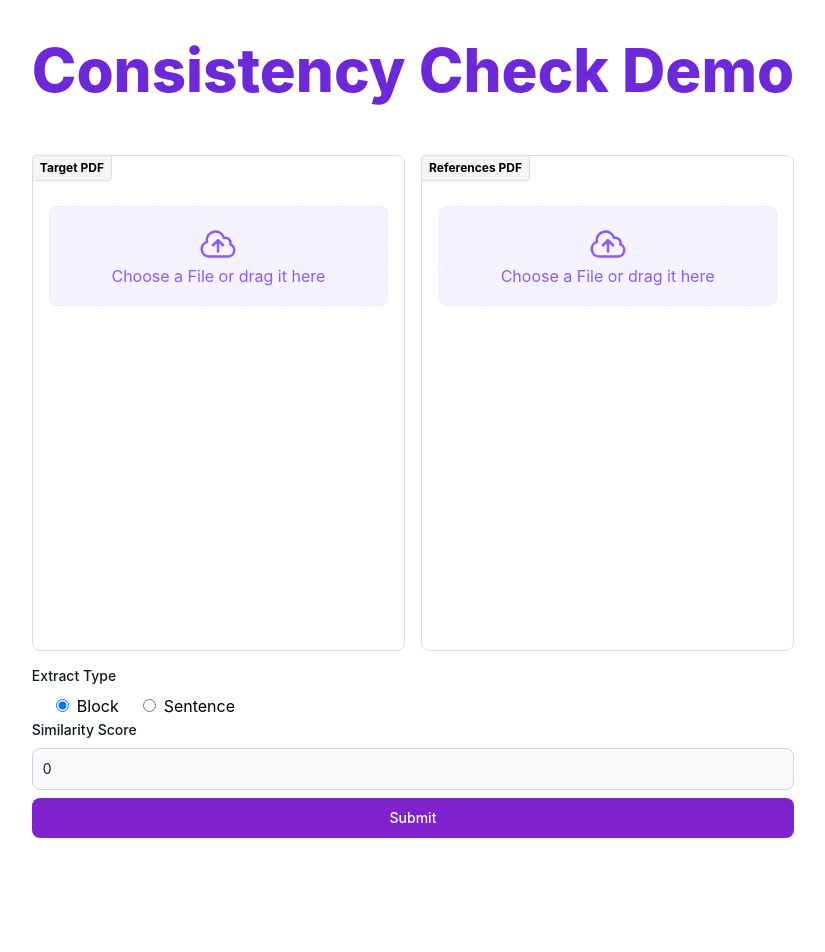
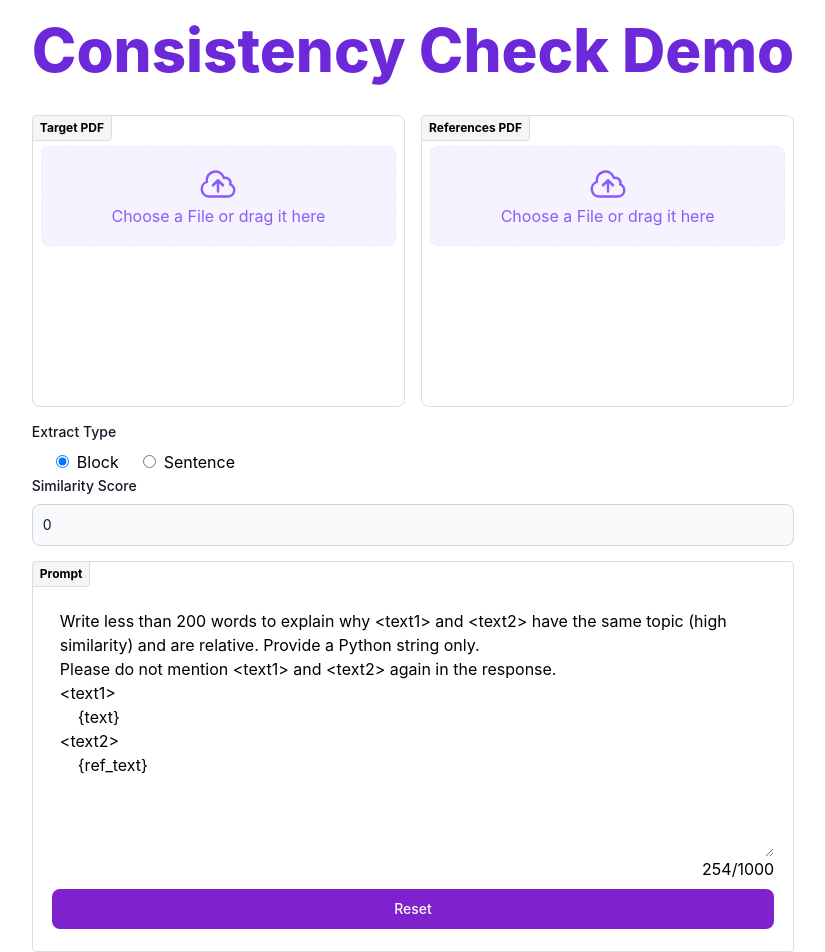
Before and after one commit to vikoi-trongtd/pdf_note, a React (Create React App) app: page / in a window 1280 px wide. Shown: the top 952 px of the page, without its empty margins (227-1052 px from the left). Before the commit the page ends 846 px from the top, so only its background shows below. Built offline with nearby package versions, Linux system fonts and the light colour scheme.

Commit message:
feat: add prompt

```diff
--- a/src/Home.tsx
+++ b/src/Home.tsx
@@ -12,19 +12,31 @@ import useLocalStorage, { LSI__HIGHLIGHT } from "./hooks/useLocalStorage";
 import { API_CHECK_PDF } from "./data/constants";
 
 const PAGE_TITLE = 'Consistency Check Demo';
+const MAX_PROMPT_LENGTH = 1000;
+const MIN_PROMPT_LENGTH = 20;
 
 type ExtractType = 'extract_type_block' | 'extract_type_sentence';
 
 export default function Home() {
   const navigate = useNavigate();
 
-  const [, setSavedHighlights, clearHightlights] = useLocalStorage(LSI__HIGHLIGHT)
+  const [, setSavedHighlights, clearHightlights] = useLocalStorage(LSI__HIGHLIGHT);
 
   const toastId = useRef<number | string>(0)
   const targetPdfFile = useRef<File | undefined>();
   const refPdfFiles = useRef<File[] | undefined>(); // References Pdf file
   const [sScore, setSScore] = useState<number>(0);
   const [extractType, setExtractType] = useState<ExtractType>('extract_type_block');
+
+  const [promptText, setPromptText] = useState(DEFAULT_PROMPT);
+
+  const onResetPrompt = () => {
+    setPromptText(DEFAULT_PROMPT);
+  }
+
+  const onInputPrompt = (e: any) => {
+    setPromptText(e.target.value);
+  }
 
   const [submitDisabled, setSubmitDisabled] = useState<boolean>(false);
 
@@ -55,7 +67,7 @@ export default function Home() {
     setExtractType(e.target.value === 'extract_type_block' ? 'extract_type_block' : 'extract_type_sentence');
   }
 
-  const updateLocalStorage = (hls: Record<string, Array<IHighlight>>)=>{
+  const updateLocalStorage = (hls: Record<string, Array<IHighlight>>) => {
     clearHightlights();
     setSavedHighlights(hls);
   }
@@ -69,6 +81,10 @@ export default function Home() {
       alert('Please add reference pdfs!');
       return
     }
+    if (promptText.length < MIN_PROMPT_LENGTH || promptText.length > MAX_PROMPT_LENGTH){
+      alert(`Prompt length must in [${MIN_PROMPT_LENGTH},${MAX_PROMPT_LENGTH}]`);
+      return
+    }
 
     setSubmitDisabled(true);
 
@@ -76,8 +92,9 @@ export default function Home() {
     myHeaders.append('accept', 'application/json');
 
     var formdata = new FormData();
-    formdata.append('extract_type', extractType ==="extract_type_block" ? 'block' : 'sentence');
+    formdata.append('extract_type', extractType === "extract_type_block" ? 'block' : 'sentence');
     formdata.append('similarity_score', sScore.toString());
+    formdata.append('prompt', promptText);
     formdata.append('target_file', targetPdfFile.current as Blob, targetPdfFile.current?.name);
     refPdfFiles.current?.forEach((file) => {
       formdata.append('references_file', file, file.name);
@@ -117,7 +134,7 @@ export default function Home() {
   return (
     <>
       <div className="flex flex-col items-stretch	justify-self-center mx-40 min-w-[700px]">
-      <h1 className="my-10 text-violet-700 text-4xl font-extrabold leading-none tracking-tigh md:text-5xl lg:text-6xl dark:text-white text-center"> {PAGE_TITLE}</h1>
+        <h1 className="my-5 text-violet-700 text-4xl font-extrabold leading-none tracking-tigh md:text-5xl lg:text-6xl dark:text-white text-center"> {PAGE_TITLE}</h1>
         <div className="flex flex-row gap-x-4">
           <GroupUpload
             className=""
@@ -156,7 +173,7 @@ export default function Home() {
                 value="extract_type_sentence"
                 onChange={onExtractTypeChange}
                 checked={extractType === 'extract_type_sentence'}
-                />
+              />
               <label
                 className="text-black"
                 htmlFor="extract_type_sentence">
@@ -172,6 +189,21 @@ export default function Home() {
           </div>
         </div>
 
+        {/* Prompt text */}
+        <div className='group-label flex flex-col'
+          data-content='Prompt'
+        >
+          <textarea className="text-black flex-auto p-2" rows={10} maxLength={MAX_PROMPT_LENGTH} minLength={MIN_PROMPT_LENGTH} value={promptText} onInput={onInputPrompt} />
+          <div className="text-black self-end">{promptText.length}/{MAX_PROMPT_LENGTH}</div>
+          <button
+            className="text-white mt-2 w-full bg-purple-700 hover:bg-purple-800 hover:disabled:bg-purple-700 focus:ring-4 focus:ring-blue-300 font-medium rounded-lg text-sm px-5 py-2.5 me-2 mb-2 dark:bg-purple-600 dark:hover:bg-purple-700 focus:outline-none dark:focus:ring-purple-800"
+            onClick={onResetPrompt}
+          // disabled={submitDisabled}
+          >
+            Reset
+          </button>
+        </div>
+
         <button
           className="text-white mt-2 w-full bg-purple-700 hover:bg-purple-800 hover:disabled:bg-purple-700 focus:ring-4 focus:ring-blue-300 font-medium rounded-lg text-sm px-5 py-2.5 me-2 mb-2 dark:bg-purple-600 dark:hover:bg-purple-700 focus:outline-none dark:focus:ring-purple-800"
           onClick={onSubmit}
@@ -184,6 +216,14 @@ export default function Home() {
     </>
   );
 }
+
+const DEFAULT_PROMPT = `Write less than 200 words to explain why <text1> and <text2> have the same topic (high similarity) and are relative. Provide a Python string only.
+Please do not mention <text1> and <text2> again in the response.
+<text1>
+    {text}
+<text2>
+    {ref_text}
+`;
 
 // const dataTest1 :Record<string, Array<IHighlight>> = {
 // const dataTest1 = {
--- a/src/components/GroupUpload.tsx
+++ b/src/components/GroupUpload.tsx
@@ -60,13 +60,13 @@ const GroupUpload = (props: GroupUploadProps) => {
       <div
         className={classNames({
           // "justify-center": true,
-          "flex flex-col flex-start p-4 cursor-pointer": true,
+          "flex flex-col flex-start p-2 cursor-pointer": true,
           "text-violet-500 rounded-lg": true,
           "border": true,
           "transition-colors": true,
         }) + ` group-label w-[50%] ${props.className}`}
         style={{
-          paddingTop: "50px",
+          paddingTop: "30px",
         }}
         data-content={props.groupLabel}
       >
@@ -118,7 +118,7 @@ const GroupUpload = (props: GroupUploadProps) => {
           </div>
         </label>
 
-        <div className="mt-2 overflow-auto h-80">
+        <div className="mt-2 overflow-auto h-36">
           {fileListComponent(files)}
         </div>
 
```
